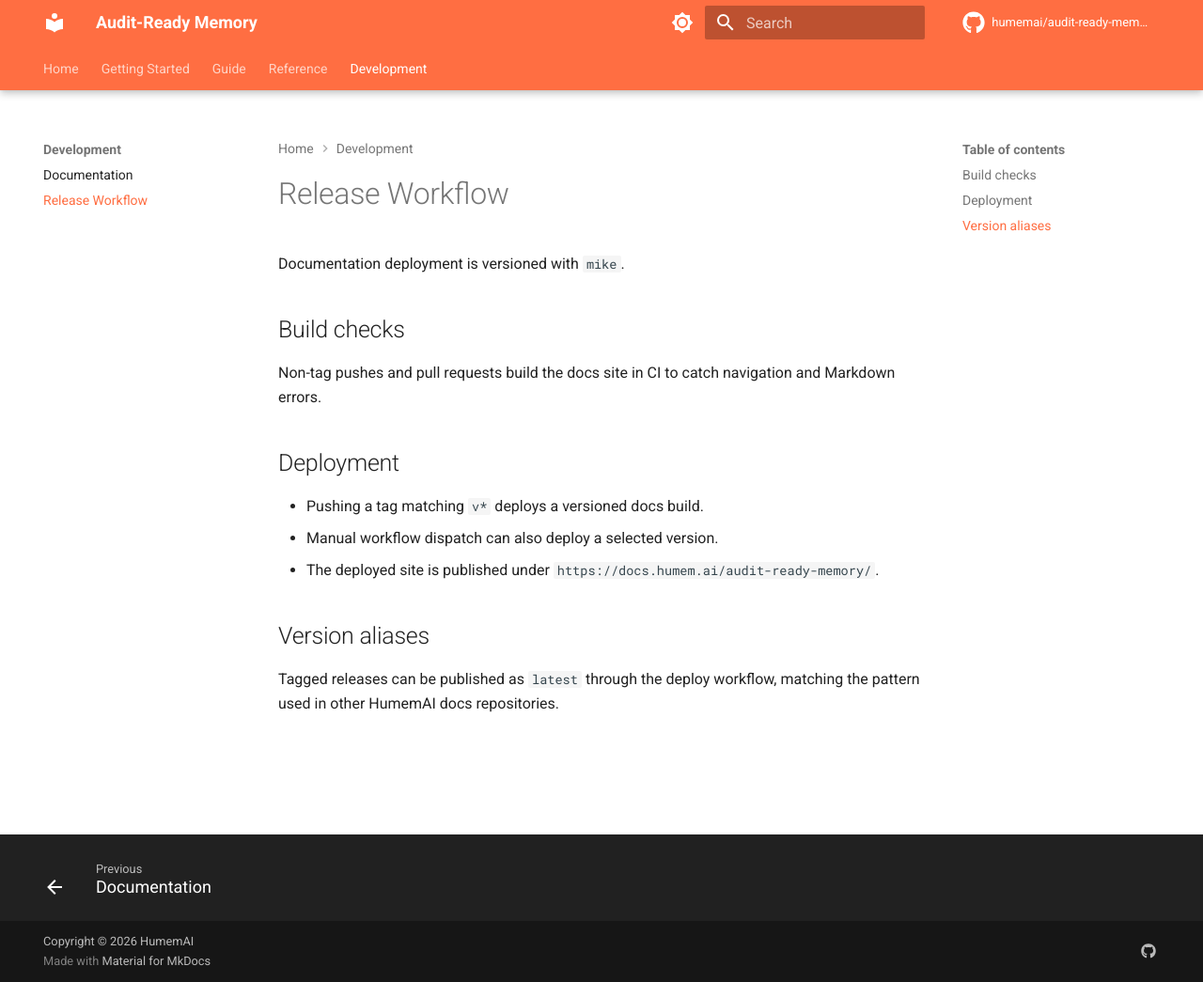
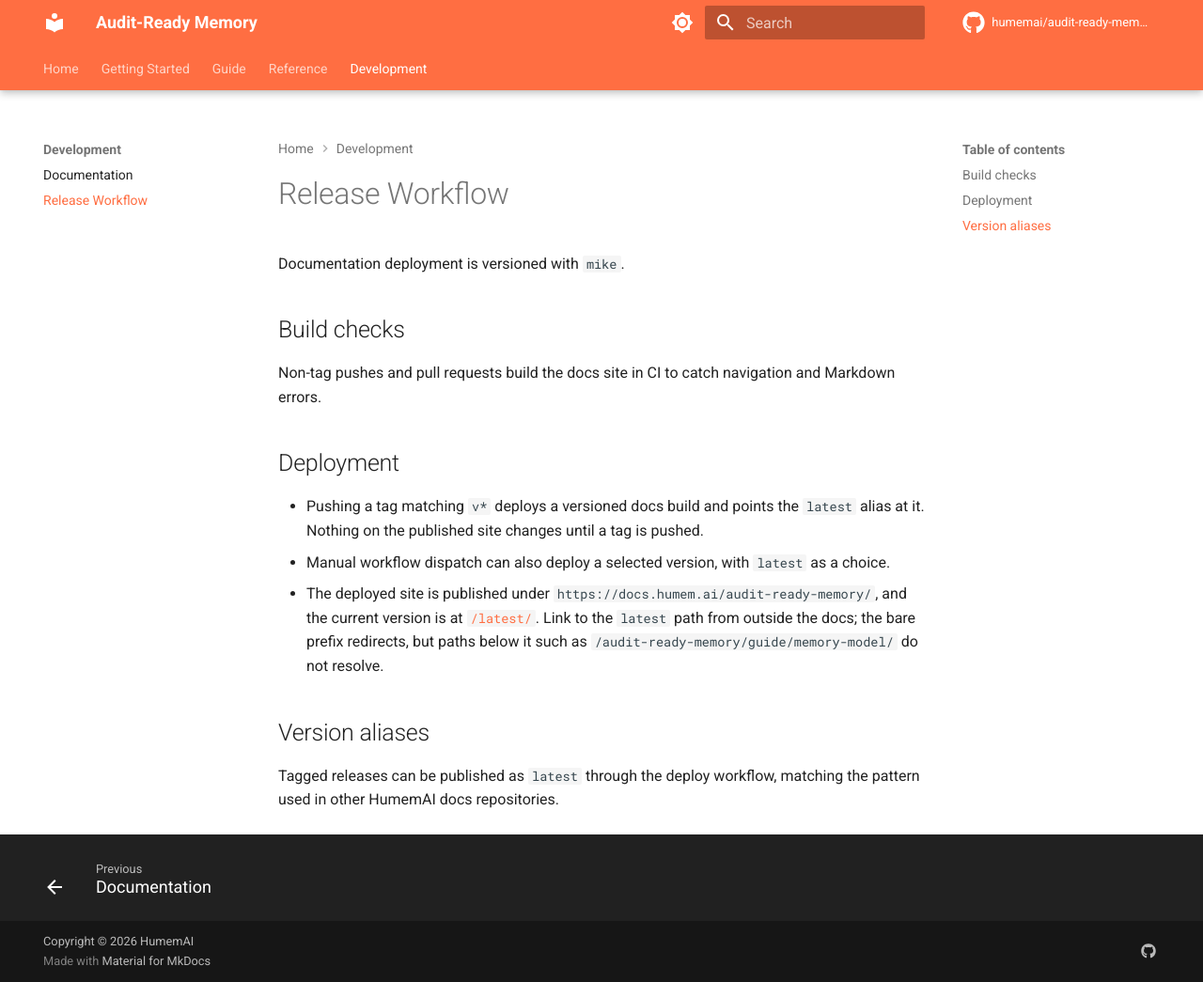
Before and after one commit to humemai/audit-ready-memory, an MkDocs documentation site: the page built from docs/development/release.md, in a window 1280 px wide and 1045 px high. Shown: the whole window at 94% size. Built offline with MkDocs 1.6.1 and Material for MkDocs 9.7.7, drawn with Linux system fonts in a browser that asks for light colours; comment, search, counter and statistics services are not loaded; the version menu is left out.

Commit message:
Point the README at /latest/, where the docs actually live
Deep links without the version segment 404: mike publishes under an alias, so
/audit-ready-memory/guide/memory-model/ is not a page but
/audit-ready-memory/latest/guide/memory-model/ is. Verified both by request.

Also records in the release doc that the published site only moves on a tag.

```diff
--- a/docs/development/release.md
+++ b/docs/development/release.md
@@ -8,9 +8,13 @@ Non-tag pushes and pull requests build the docs site in CI to catch navigation a
 
 ## Deployment
 
-- Pushing a tag matching `v*` deploys a versioned docs build.
-- Manual workflow dispatch can also deploy a selected version.
-- The deployed site is published under `https://docs.humem.ai/audit-ready-memory/`.
+- Pushing a tag matching `v*` deploys a versioned docs build and points the `latest` alias at
+  it. Nothing on the published site changes until a tag is pushed.
+- Manual workflow dispatch can also deploy a selected version, with `latest` as a choice.
+- The deployed site is published under `https://docs.humem.ai/audit-ready-memory/`, and the
+  current version is at [`/latest/`](https://docs.humem.ai/audit-ready-memory/latest/). Link
+  to the `latest` path from outside the docs; the bare prefix redirects, but paths below it
+  such as `/audit-ready-memory/guide/memory-model/` do not resolve.
 
 ## Version aliases
 
```
Also changed, not shown: README.md (+4 -4 lines).
